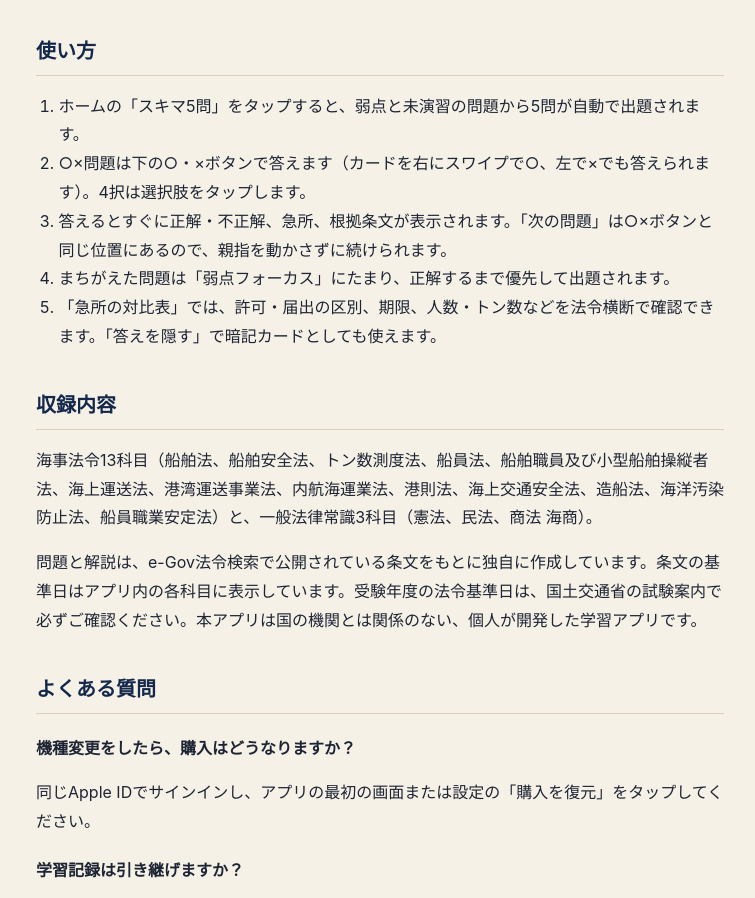
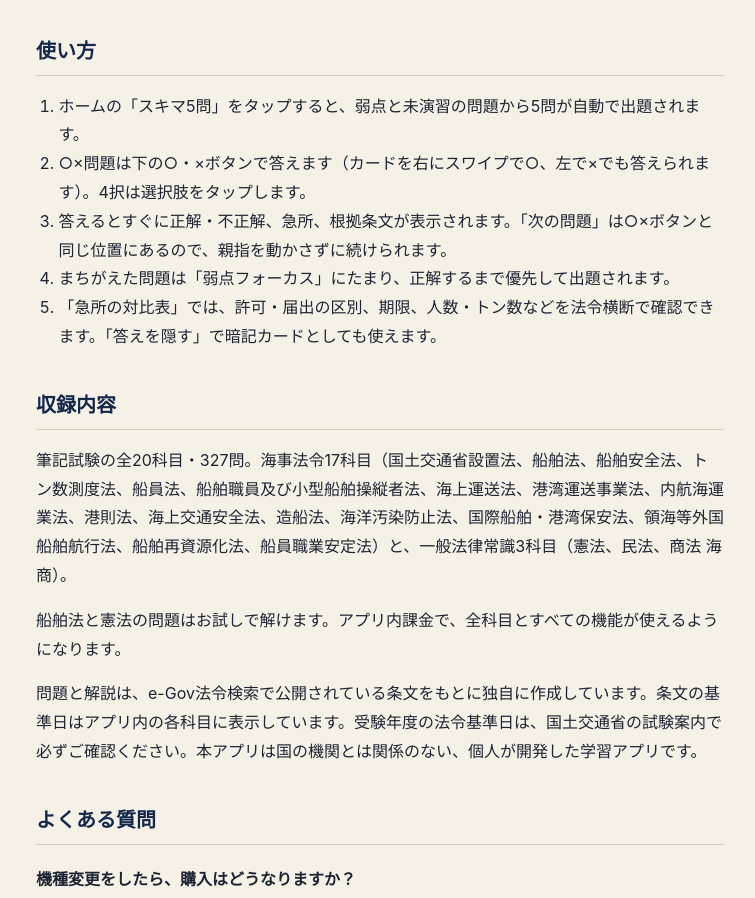
Before and after one commit to tajimaru1209/kaijidrill-site, a plain HTML site: page index.html in a window 1280 px wide. Shown: the part 181-1079 px from the top of the page, without its empty margins (260-1015 px from the left). Drawn offline with Linux system fonts and the light colour scheme.

Commit message:
Update to 20 subjects and 327 questions
Co-Authored-By: Claude Opus 5.5 <noreply@anthropic.com>

```diff
--- a/index.html
+++ b/index.html
@@ -27,7 +27,8 @@
 </ol>
 
 <h2>収録内容</h2>
-<p>海事法令13科目（船舶法、船舶安全法、トン数測度法、船員法、船舶職員及び小型船舶操縦者法、海上運送法、港湾運送事業法、内航海運業法、港則法、海上交通安全法、造船法、海洋汚染防止法、船員職業安定法）と、一般法律常識3科目（憲法、民法、商法 海商）。</p>
+<p>筆記試験の全20科目・327問。海事法令17科目（国土交通省設置法、船舶法、船舶安全法、トン数測度法、船員法、船舶職員及び小型船舶操縦者法、海上運送法、港湾運送事業法、内航海運業法、港則法、海上交通安全法、造船法、海洋汚染防止法、国際船舶・港湾保安法、領海等外国船舶航行法、船舶再資源化法、船員職業安定法）と、一般法律常識3科目（憲法、民法、商法 海商）。</p>
+<p>船舶法と憲法の問題はお試しで解けます。アプリ内課金で、全科目とすべての機能が使えるようになります。</p>
 <p>問題と解説は、e-Gov法令検索で公開されている条文をもとに独自に作成しています。条文の基準日はアプリ内の各科目に表示しています。受験年度の法令基準日は、国土交通省の試験案内で必ずご確認ください。本アプリは国の機関とは関係のない、個人が開発した学習アプリです。</p>
 
 <h2>よくある質問</h2>
```
